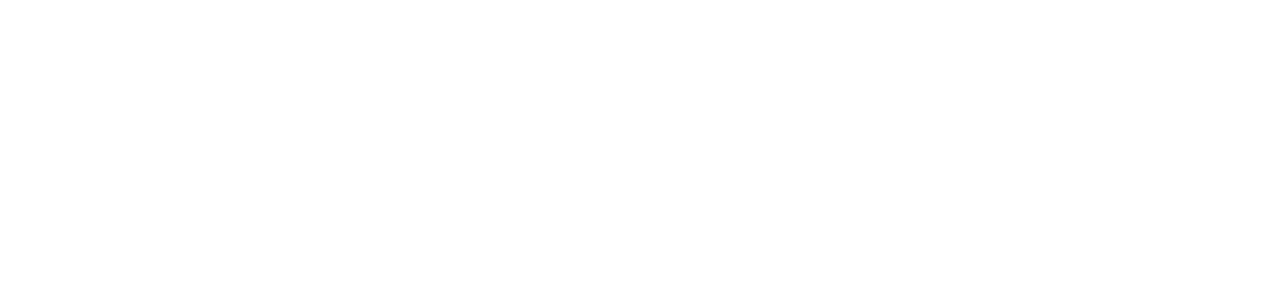
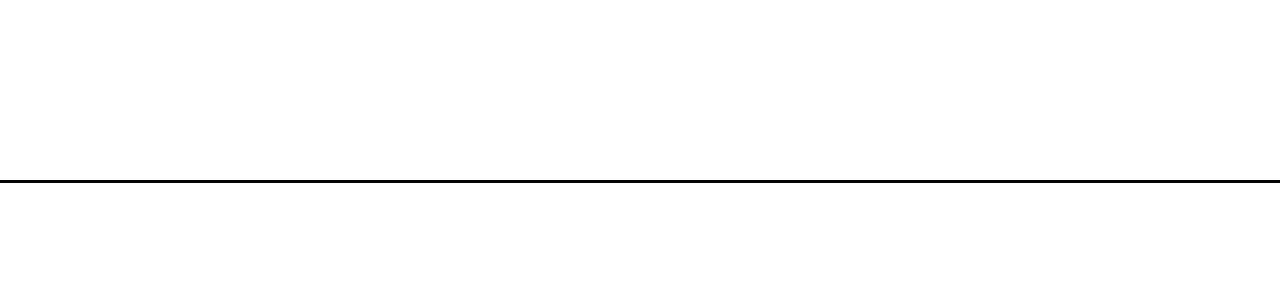
Before and after one commit to matheusASR/FED-WD-GS2, a React (Vite) app: page / in a window 1280 px wide. Shown: the top 300 px of the page. Built offline with nearby package versions, Linux system fonts and the light colour scheme.

Commit message:
feat: adicionando dependencias, styles e components

```diff
--- a/dados.json
+++ b/dados.json
@@ -1,5 +1,8 @@
 {
     "users": [
 
-    ]
+    ],
+    "contents": {
+
+    }
 }
--- a/package.json
+++ b/package.json
@@ -13,7 +13,8 @@
   "dependencies": {
     "react": "^18.2.0",
     "react-dom": "^18.2.0",
-    "react-router-dom": "^6.10.0"
+    "react-router-dom": "^6.10.0",
+    "react-toastify": "^9.1.2"
   },
   "devDependencies": {
     "@types/react": "^18.2.15",
@@ -23,6 +24,7 @@
     "eslint-plugin-react": "^7.32.2",
     "eslint-plugin-react-hooks": "^4.6.0",
     "eslint-plugin-react-refresh": "^0.4.3",
+    "sass": "^1.69.5",
     "vite": "^4.4.5"
   }
 }
--- a/src/App.jsx
+++ b/src/App.jsx
@@ -1,9 +1,13 @@
+import { RoutesMain } from "./routes"
+import { ToastContainer } from "react-toastify"
+import "./styles/reset.scss"
 
 function App() {
 
   return (
     <>
-
+      <RoutesMain/>
+      <ToastContainer/>
     </>
   )
 }
--- /dev/null
+++ b/src/components/Header.jsx
@@ -0,0 +1,9 @@
+export const Header = () => {
+    return (
+        <>
+            <header className="header__container">
+
+            </header>
+        </>
+    )
+}
--- a/src/main.jsx
+++ b/src/main.jsx
@@ -1,9 +1,12 @@
 import React from 'react'
 import ReactDOM from 'react-dom/client'
 import App from './App.jsx'
+import { BrowserRouter } from "react-router-dom";
 
 ReactDOM.createRoot(document.getElementById('root')).render(
   <React.StrictMode>
-    <App />
+    <BrowserRouter>
+      <App/>
+    </BrowserRouter>
   </React.StrictMode>,
 )
--- a/src/pages/Home.jsx
+++ b/src/pages/Home.jsx
@@ -1,6 +1,9 @@
+import { Header } from "../components/Header"
+
 export const Home = () => {
     return (
         <>
+            <Header/>
         </>
     )
 }
--- a/src/pages/Login.jsx
+++ b/src/pages/Login.jsx
@@ -1,6 +1,9 @@
+import { Header } from "../components/Header"
+
 export const Login = () => {
     return (
         <>
+            <Header/>
         </>
     )
 }
--- a/src/pages/Register.jsx
+++ b/src/pages/Register.jsx
@@ -1,6 +1,9 @@
+import { Header } from "../components/Header"
+
 export const Register = () => {
     return (
         <>
+            <Header/>
         </>
     )
 }
--- /dev/null
+++ b/src/styles/reset.scss
@@ -0,0 +1,70 @@
+// http://meyerweb.com/eric/tools/css/reset/
+// v2.0 | 20110126
+// License: none (public domain)
+
+html, body, div, span, applet, object, iframe,
+h1, h2, h3, h4, h5, h6, p, blockquote, pre,
+a, abbr, acronym, address, big, cite, code,
+del, dfn, em, img, ins, kbd, q, s, samp,
+small, strike, strong, sub, sup, tt, var,
+b, u, i, center,
+dl, dt, dd, ol, ul, li,
+fieldset, form, label, legend,
+table, caption, tbody, tfoot, thead, tr, th, td,
+article, aside, canvas, details, embed,
+figure, figcaption, footer, header, hgroup,
+menu, nav, output, ruby, section, summary,
+time, mark, audio, video {
+  margin: 0;
+  padding: 0;
+  border: 0;
+  font-size: 100%;
+  font: inherit;
+  vertical-align: baseline;
+  &::-moz-focus-inner {
+    border: 0;
+    padding: 0;
+  }
+  &:-moz-focusring {
+    outline: 1px dotted ButtonText;
+  }
+}
+article, aside, details, figcaption, figure,
+footer, header, hgroup, menu, nav, section {
+  display: block;
+}
+
+body {
+  line-height: 1;
+}
+
+ol, ul {
+  list-style: none;
+}
+
+blockquote, q {
+  quotes: none;
+}
+
+blockquote:before, blockquote:after,
+q:before, q:after {
+  content: '';
+  content: none;
+}
+button:hover {
+  cursor: pointer;
+}
+table {
+  border-collapse: collapse;
+  border-spacing: 0;
+}
+.header__container {
+  width: 100%;
+  height: 300px;
+  border-bottom: 3px solid black;
+}
+@media (min-width: 700px) {
+  .header__container {
+    height: 180px;
+  }
+}
```
Also changed, not shown: src/styles/home.scss (added), src/styles/login.scss (added), src/styles/register.scss (added), 1 other file (tests, documents, lock files or other folders).
